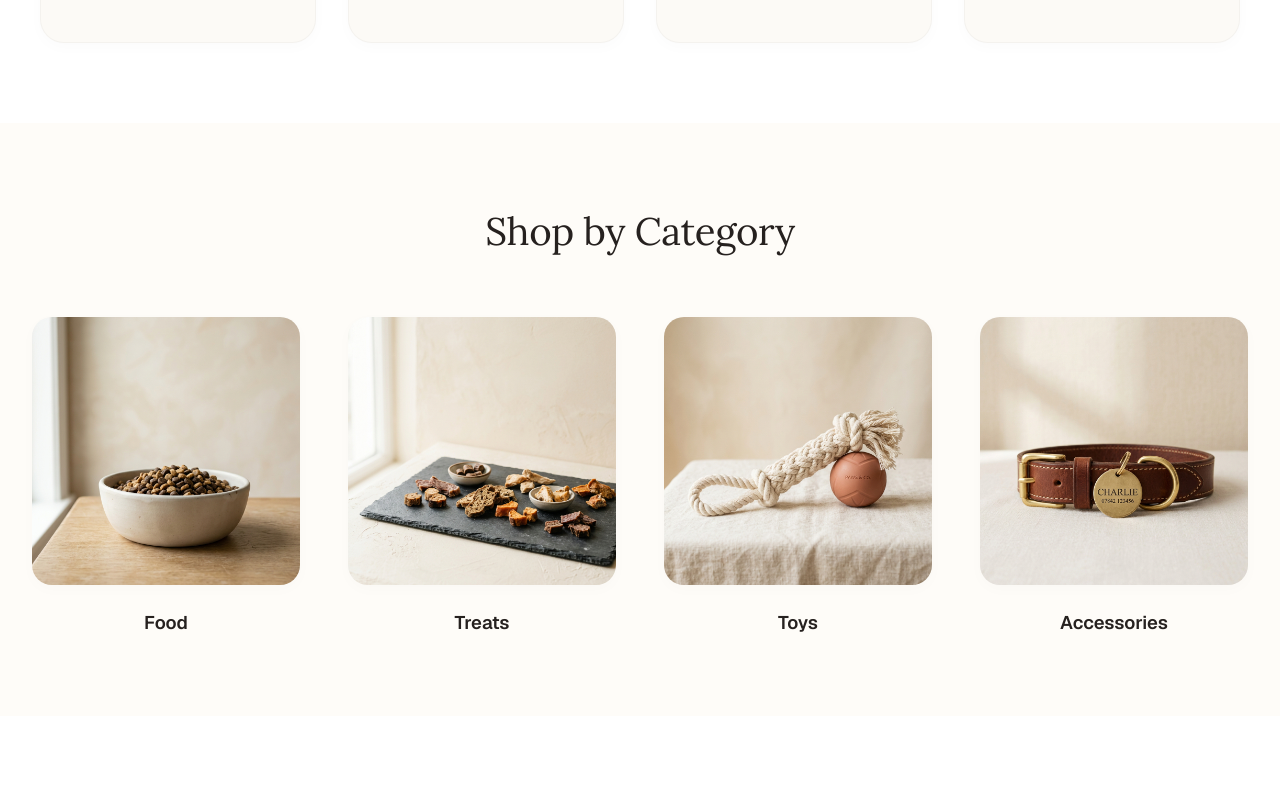
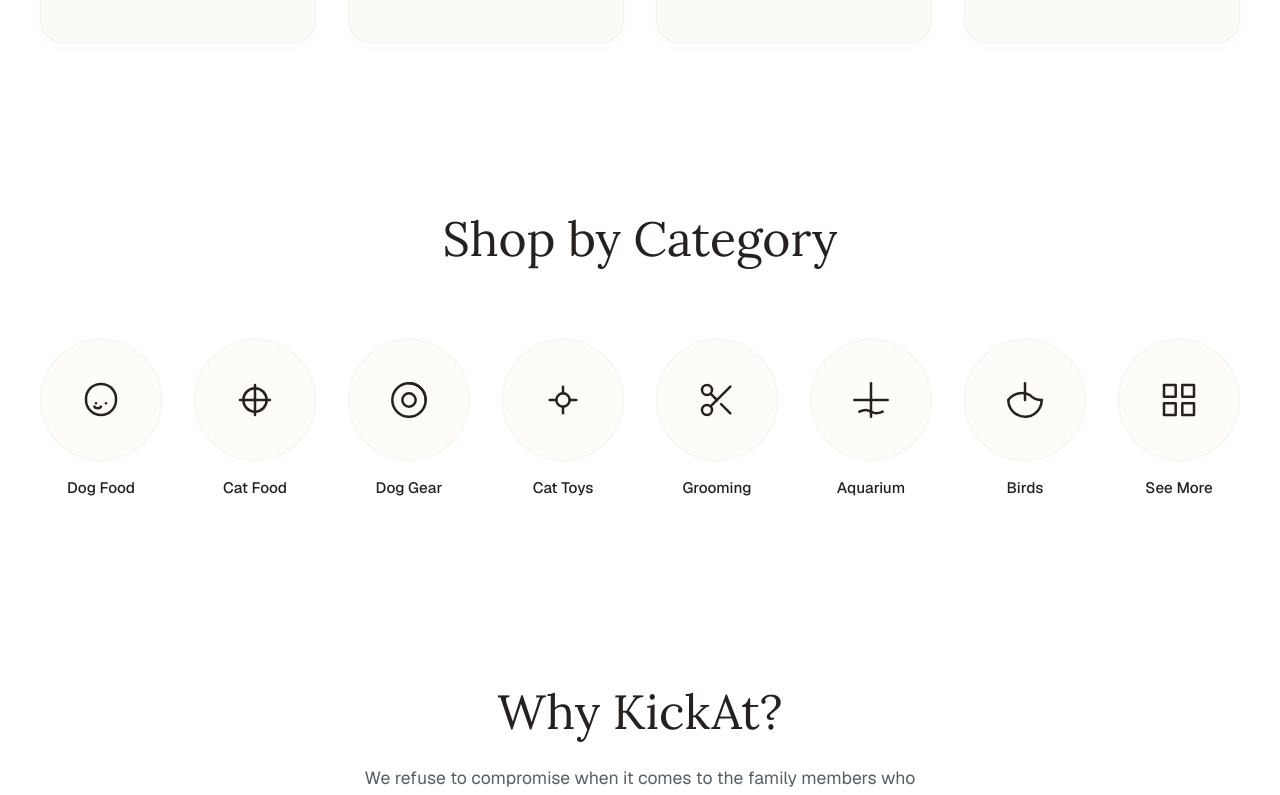
Before and after one commit to SevenX-Labs/kickat-client, a Next.js app: page / in a window 1280 px wide. Shown: the part 1345-2140 px from the top of the page. Built offline with nearby package versions, Linux system fonts and the light colour scheme.

Commit message:
feat: implement API service and add ShopByCategory and CustomerReviews components

```diff
--- a/src/components/common/CustomerReviews/CustomerReviews.tsx
+++ b/src/components/common/CustomerReviews/CustomerReviews.tsx
@@ -41,7 +41,7 @@ export function CustomerReviews() {
                   <Star key={i} className={styles.star} fill="#F5821F" color="#F5821F" />
                 ))}
               </div>
-              <p className={styles.content}>"{review.content}"</p>
+              <p className={styles.content}>&ldquo;{review.content}&rdquo;</p>
               <div className={styles.authorWrapper}>
                 <span className={styles.author}>{review.author}</span>
                 {review.verified && (
--- a/src/components/common/ShopByCategory/ShopByCategory.module.css
+++ b/src/components/common/ShopByCategory/ShopByCategory.module.css
@@ -1,76 +1,94 @@
 .section {
   width: 100%;
   padding: 5rem 2rem;
-  background-color: #FEFCF8;
+  background-color: #ffffff;
 }
 
 .container {
-  max-width: 1440px;
+  max-width: 1200px;
   margin: 0 auto;
   display: flex;
   flex-direction: column;
   align-items: center;
 }
 
+.header {
+  text-align: center;
+  margin-bottom: 4rem;
+}
+
 .title {
   font-family: var(--font-lora), serif;
-  font-size: clamp(2rem, 3vw, 2.5rem);
+  font-size: clamp(2rem, 4vw, 3rem);
   font-weight: 400;
   color: #26211F;
-  margin-bottom: 3.5rem;
-  letter-spacing: -0.01em;
 }
 
 .grid {
   display: grid;
   grid-template-columns: repeat(2, 1fr);
-  gap: 2rem;
+  gap: 2rem 1.5rem;
   width: 100%;
 }
 
-@media (min-width: 768px) {
+@media (min-width: 480px) {
   .grid {
     grid-template-columns: repeat(4, 1fr);
-    gap: 3rem;
   }
 }
 
-.card {
+@media (min-width: 1024px) {
+  .grid {
+    grid-template-columns: repeat(8, 1fr);
+    gap: 2rem;
+  }
+}
+
+.cardLink {
   display: flex;
   flex-direction: column;
   align-items: center;
   text-decoration: none;
+  gap: 1rem;
 }
 
-.imageWrapper {
-  position: relative;
+.iconWrapper {
   width: 100%;
   aspect-ratio: 1 / 1;
-  border-radius: 20px;
-  overflow: hidden;
-  margin-bottom: 1.5rem;
-  box-shadow: 0 4px 15px rgba(0, 0, 0, 0.02);
-  transition: transform 0.5s cubic-bezier(0.2, 0.8, 0.2, 1), box-shadow 0.5s ease;
-  background: #FCFAF6;
+  max-width: 140px;
+  border-radius: 50%;
+  background-color: #FEFCF8;
+  display: flex;
+  align-items: center;
+  justify-content: center;
+  border: 1px solid rgba(0, 0, 0, 0.04);
+  transition: all 0.3s cubic-bezier(0.2, 0.8, 0.2, 1);
+  color: #26211F;
 }
 
-.card:hover .imageWrapper {
-  transform: translateY(-8px);
-  box-shadow: 0 15px 30px rgba(0, 0, 0, 0.08);
+.iconWrapper svg {
+  width: 40px;
+  height: 40px;
+  transition: transform 0.3s ease;
 }
 
-.image {
-  transition: transform 0.7s ease;
+.cardLink:hover .iconWrapper {
+  background-color: #F5821F;
+  border-color: #F5821F;
+  color: #ffffff;
+  transform: translateY(-4px);
+  box-shadow: 0 10px 20px rgba(245, 130, 31, 0.15);
 }
 
-.card:hover .image {
-  transform: scale(1.04);
+.cardLink:hover .iconWrapper svg {
+  transform: scale(1.1);
 }
 
-.name {
-  font-size: 1.15rem;
-  font-weight: 600;
+.cardName {
+  font-size: 0.95rem;
+  font-weight: 500;
   color: #26211F;
+  text-align: center;
   transition: color 0.2s ease;
 }
 
--- a/src/components/common/ShopByCategory/ShopByCategory.tsx
+++ b/src/components/common/ShopByCategory/ShopByCategory.tsx
@@ -1,32 +1,118 @@
 import Link from 'next/link';
-import Image from 'next/image';
 import styles from './ShopByCategory.module.css';
 
 const categories = [
-  { name: 'Food', image: '/category-images/food.png', link: '/shop/food' },
-  { name: 'Treats', image: '/category-images/treats.png', link: '/shop/treats' },
-  { name: 'Toys', image: '/category-images/toys.png', link: '/shop/toys' },
-  { name: 'Accessories', image: '/category-images/accessories.png', link: '/shop/accessories' },
+  {
+    name: "Dog Food",
+    href: "/category/dog-food-treats",
+    icon: (
+      <svg viewBox="0 0 24 24" fill="none" stroke="currentColor" strokeWidth="1.5" strokeLinecap="round" strokeLinejoin="round">
+        <path d="M12 21a9 9 0 0 0 9-9 9.5 9.5 0 0 0-3-7.5 9.5 9.5 0 0 0-12 0A9.5 9.5 0 0 0 3 12a9 9 0 0 0 9 9z" />
+        <path d="M15 14v.01" />
+        <path d="M9 14v.01" />
+        <path d="M12 16c-.5 1-2 1-2 1s-1.5 0-2-1" />
+      </svg>
+    )
+  },
+  {
+    name: "Cat Food",
+    href: "/category/cat-food",
+    icon: (
+      <svg viewBox="0 0 24 24" fill="none" stroke="currentColor" strokeWidth="1.5" strokeLinecap="round" strokeLinejoin="round">
+        <path d="M12 3v18" />
+        <path d="M3 12h18" />
+        <circle cx="12" cy="12" r="7" />
+      </svg>
+    )
+  },
+  {
+    name: "Dog Gear",
+    href: "/category/dog-accessories",
+    icon: (
+      <svg viewBox="0 0 24 24" fill="none" stroke="currentColor" strokeWidth="1.5" strokeLinecap="round" strokeLinejoin="round">
+        <circle cx="12" cy="12" r="10" />
+        <path d="M12 2a10 10 0 0 1 10 10" />
+        <circle cx="12" cy="12" r="4" />
+      </svg>
+    )
+  },
+  {
+    name: "Cat Toys",
+    href: "/category/cat-accessories",
+    icon: (
+      <svg viewBox="0 0 24 24" fill="none" stroke="currentColor" strokeWidth="1.5" strokeLinecap="round" strokeLinejoin="round">
+        <circle cx="12" cy="12" r="4" />
+        <path d="M12 8v-4" />
+        <path d="M12 20v-4" />
+        <path d="M4 12h4" />
+        <path d="M16 12h4" />
+      </svg>
+    )
+  },
+  {
+    name: "Grooming",
+    href: "/category/dog-grooming-hygiene",
+    icon: (
+      <svg viewBox="0 0 24 24" fill="none" stroke="currentColor" strokeWidth="1.5" strokeLinecap="round" strokeLinejoin="round">
+        <circle cx="6" cy="6" r="3" />
+        <circle cx="6" cy="18" r="3" />
+        <line x1="20" y1="4" x2="8.12" y2="15.88" />
+        <line x1="14.47" y1="14.48" x2="20" y2="20" />
+        <line x1="8.12" y1="8.12" x2="12" y2="12" />
+      </svg>
+    )
+  },
+  {
+    name: "Aquarium",
+    href: "/category/aquarium-filtration",
+    icon: (
+      <svg viewBox="0 0 24 24" fill="none" stroke="currentColor" strokeWidth="1.5" strokeLinecap="round" strokeLinejoin="round">
+        <path d="M2 12h20" />
+        <path d="M12 2v20" />
+        <path d="M5 19s2-1 4-1 4 2 6 2 4-1 4-1" />
+      </svg>
+    )
+  },
+  {
+    name: "Birds",
+    href: "/category/bird-feeding",
+    icon: (
+      <svg viewBox="0 0 24 24" fill="none" stroke="currentColor" strokeWidth="1.5" strokeLinecap="round" strokeLinejoin="round">
+        <path d="M22 12c-2.66 0-5.18-1-7.07-2.93A10 10 0 0 0 2 12" />
+        <path d="M22 12a10 10 0 0 1-20 0" />
+        <path d="M12 2v10" />
+      </svg>
+    )
+  },
+  {
+    name: "See More",
+    href: "/categories",
+    icon: (
+      <svg viewBox="0 0 24 24" fill="none" stroke="currentColor" strokeWidth="1.5" strokeLinecap="round" strokeLinejoin="round">
+        <rect x="3" y="3" width="7" height="7" />
+        <rect x="14" y="3" width="7" height="7" />
+        <rect x="14" y="14" width="7" height="7" />
+        <rect x="3" y="14" width="7" height="7" />
+      </svg>
+    )
+  }
 ];
 
 export function ShopByCategory() {
   return (
     <section className={styles.section}>
       <div className={styles.container}>
-        <h2 className={styles.title}>Shop by Category</h2>
+        <div className={styles.header}>
+          <h2 className={styles.title}>Shop by Category</h2>
+        </div>
+
         <div className={styles.grid}>
-          {categories.map((category) => (
-            <Link href={category.link} key={category.name} className={styles.card}>
-              <div className={styles.imageWrapper}>
-                <Image
-                  src={category.image}
-                  alt={`${category.name} category`}
-                  fill
-                  style={{ objectFit: 'cover' }}
-                  className={styles.image}
-                />
+          {categories.map((cat, idx) => (
+            <Link key={idx} href={cat.href} className={styles.cardLink}>
+              <div className={styles.iconWrapper}>
+                {cat.icon}
               </div>
-              <h3 className={styles.name}>{category.name}</h3>
+              <span className={styles.cardName}>{cat.name}</span>
             </Link>
           ))}
         </div>
--- a/src/services/api.ts
+++ b/src/services/api.ts
@@ -1,7 +1,7 @@
 import { CONFIG } from '../constants/config';
 
 interface FetchOptions extends RequestInit {
-  data?: any;
+  data?: Record<string, unknown>;
 }
 
 /**
@@ -41,7 +41,7 @@ export async function api<T>(endpoint: string, options: FetchOptions = {}): Prom
     try {
       const errorData = await response.json();
       errorMessage = errorData.message || errorMessage;
-    } catch (e) {
+    } catch {
       errorMessage = response.statusText;
     }
     throw new Error(errorMessage);
```
